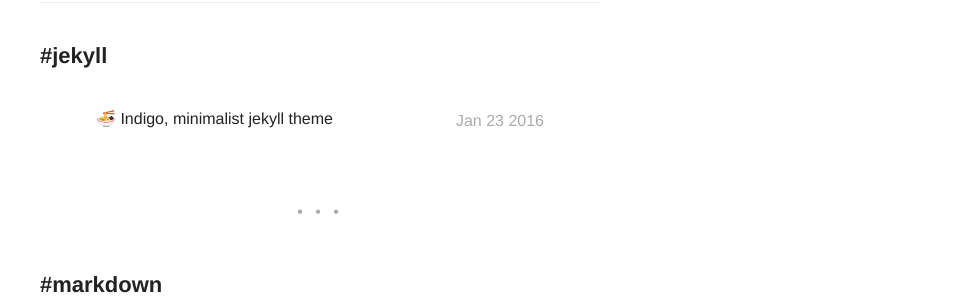
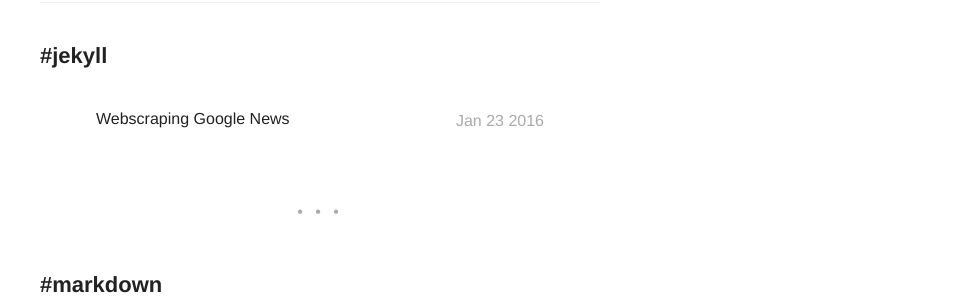
Before and after one commit to jxhnthan/john, a Jekyll site: the page built from tags.html, in a window 1280 px wide. Shown: the part 660-960 px from the top of the page, without its empty margins (320-1280 px from the left). Built offline with Jekyll 4.4.1, drawn with Linux system fonts in a browser that asks for light colours; nearby versions of some CDN libraries; emoji names are drawn with the system emoji font.

Commit message:
Update 2023-03-29-webscraping.markdown

```diff
--- a/_posts/2023-03-29-webscraping.markdown
+++ b/_posts/2023-03-29-webscraping.markdown
@@ -1,5 +1,5 @@
 ---
-title: ":ramen: Indigo, minimalist jekyll theme"
+title: "Webscraping Google News"
 layout: post
 date: 2016-01-23 22:10
 tag: jekyll
```
